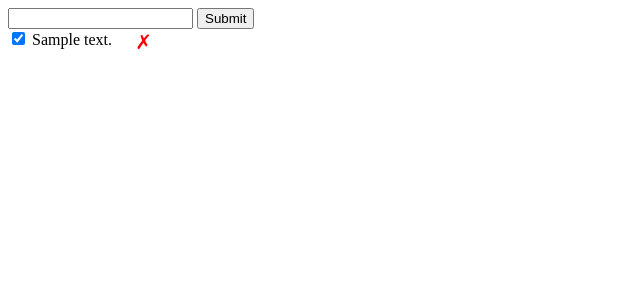
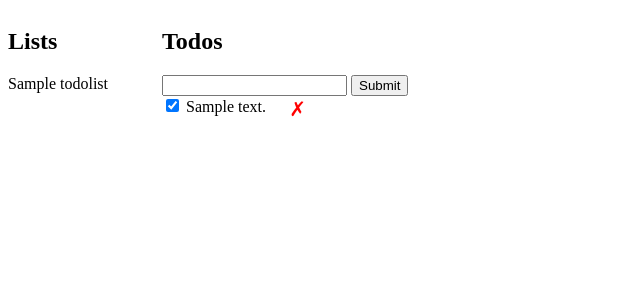
Before and after one commit to rashmimanandhar/todo-list-python_SQLAlchemy, a Flask app: template templates/index.html in a window 1280 px wide. Shown: the top 300 px of the page, without its empty margins (0-640 px from the left). Run offline with Flask 2, Linux system fonts and the light colour scheme; the template is opened without the code that fills it: values that come from a table or form of the project are taken from there, others are empty; tables that the repository leaves empty hold one stand-in row (values such as "Sample post").

Commit message:
feat: create a parent for each todo called list

```diff
--- a/app.py
+++ b/app.py
@@ -15,11 +15,16 @@ class Todo(db.Model):
     id = db.Column(db.Integer, primary_key=True)
     description = db.Column(db.String(), nullable=False)
     completed = db.Column(db.Boolean, nullable=False, default=False)
+    list_id = db.Column(db.Integer, db.ForeignKey('todolists.id'), nullable=False)
 
     def __repr__(self):
         return f'<TODO {self.id}, {self.description}>'
 
-# db.create_all()
+class TodoList(db.Model):
+    __tablename__ = 'todolists'
+    id = db.Column(db.Integer, primary_key=True)
+    name = db.Column(db.String(), nullable=False)
+    todos = db.relationship('Todo', backref='list', lazy=True)
 
 @app.route('/todos/create', methods=['POST'])
 def create_todo():
@@ -70,6 +75,12 @@ def delete_todo(todo_id):
         db.session.close()
     return jsonify({ 'success': True })
 
+@app.route('/lists/<list_id>')
+def get_list_todos(list_id):
+    return render_template('index.html',
+        lists=TodoList.query.all(),
+        todos=Todo.query.filter_by(list_id=list_id).order_by('id').all())
+
 @app.route('/')
 def index():
-    return render_template('index.html', data=Todo.query.order_by('id').all())
+    return redirect(url_for('get_list_todos', list_id = 1))
--- a/templates/index.html
+++ b/templates/index.html
@@ -29,24 +29,44 @@
             cursor: pointer;
             font-size: 20px;
         }
+
+        .lists-wrapper, .todos-wrapper{
+            display: inline-block;
+            vertical-align: top;
+        }
     </style>
 </head>
 <body>
 
+
+    <div id="error" class="hidden">Something went wrong!</div>
+    <div class="lists-wrapper">
+        <h2>Lists</h2>
+        <ul id="lists">
+            {% for list in lists %}
+            <li>
+                {{list.name}}
+            </li>
+            {% endfor %}
+        </ul>
+    </div>
+    <div class="todos-wrapper">
+        <h2>Todos</h2>
         <form id="form">
             <input type="text" name="description" id="description"/>
             <input type="submit" name="Create"/>
         </form>
-    <div id="error" class="hidden">Something went wrong!</div>
+
         <ul id="todos">
-        {% for d in data %}
+            {% for todo in todos %}
             <li>
-            <input type="checkbox" data-id="{{ d.id }}" class="check-completed" {% if d.completed %} checked {% endif%}/>
-            {{d.description}}
-            <button data-id="{{ d.id }}" class="delete-button">&cross;</button>
+                <input type="checkbox" data-id="{{ todo.id }}" class="check-completed" {% if todo.completed %} checked {% endif%}/>
+                {{todo.description}}
+                <button data-id="{{ todo.id }}" class="delete-button">&cross;</button>
             </li>
             {% endfor %}
         </ul>
+    </div>
     <script>
         const deleteBtns = document.querySelectorAll('.delete-button');
         for (let i = 0; i < deleteBtns.length; i++) {
```
Also changed, not shown: migrations/versions/3c89c15d292d_.py (added, +32 -0 lines), migrations/versions/5eed0676ddcc_.py (added, +36 -0 lines). Lines whose indentation alone changed are shown as unchanged.
